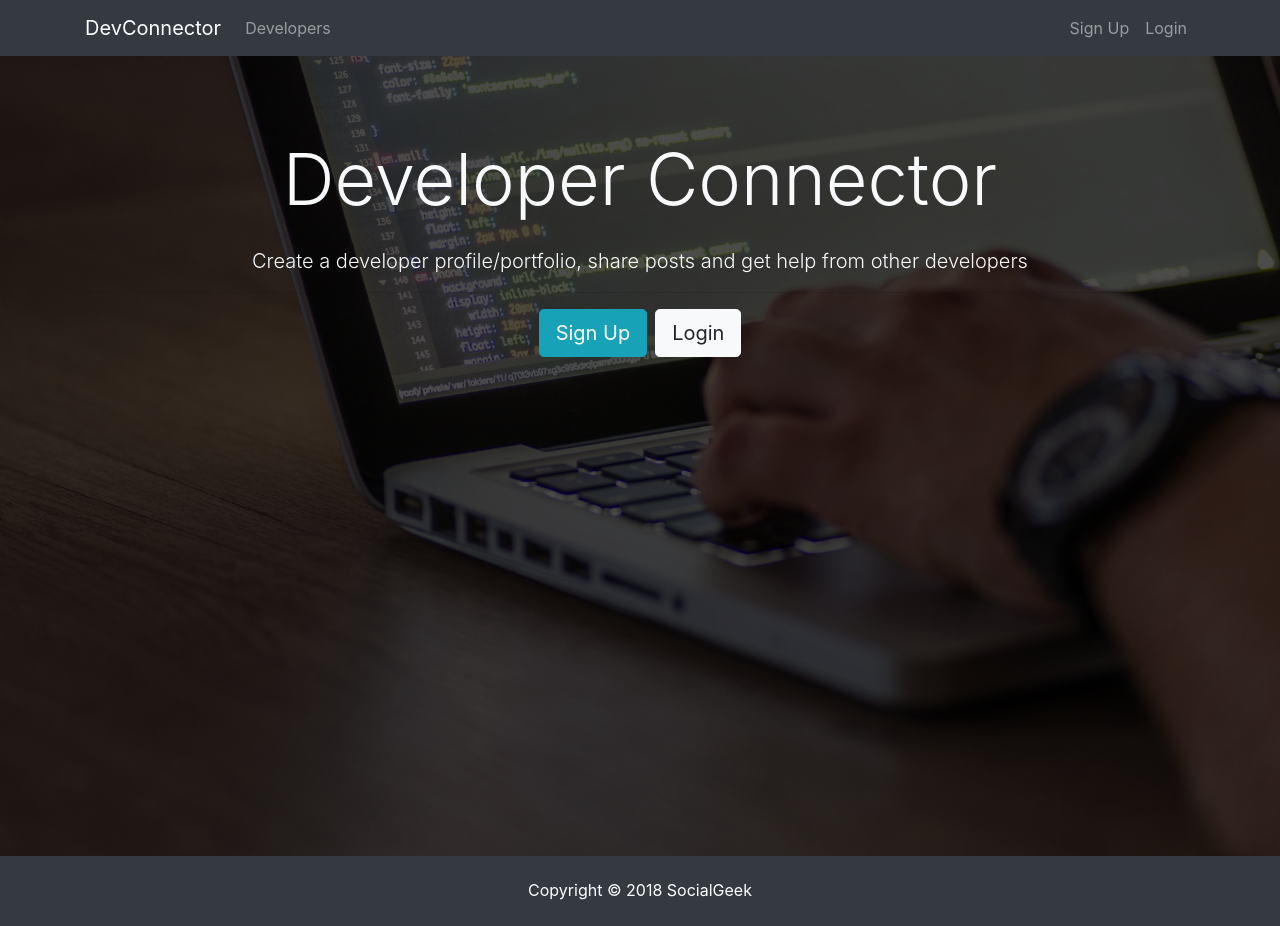
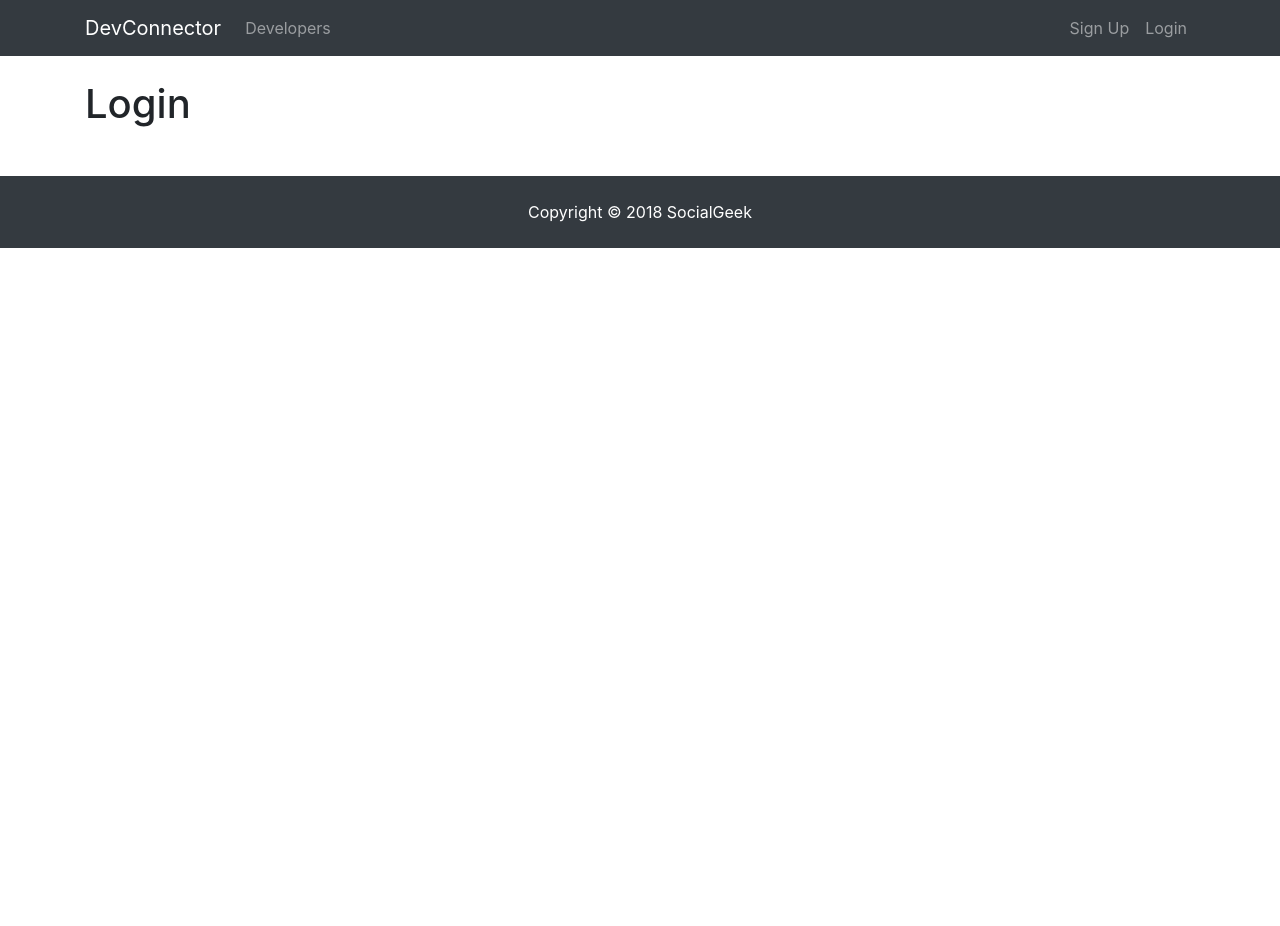
Before and after one commit to WaqarHassan/social_geeks, a React (Create React App) app in the folder client/: page /login in a window 1280 px wide. After the commit the page ends 800 px from the top, so only its background shows below. Built offline with nearby package versions, Linux system fonts and the light colour scheme.

Commit message:
Link Component

```diff
--- a/client/src/App.js
+++ b/client/src/App.js
@@ -14,7 +14,7 @@
       <Router>
         <div className="App">
                 <NavBar />
-                <Landing exact path = "/" component = {Landing} />
+                <Route exact path = "/" component = {Landing} />
                 <div className = "container">
                   <Route exact path= "/register" component={Register} />
                   <Route exact path= "/login" component={Login} />
--- a/client/src/components/Auth/Login.js
+++ b/client/src/components/Auth/Login.js
@@ -4,7 +4,7 @@
   render() {
     return (
       <div>
-
+          <h1>Login</h1>
       </div>
     )
   }
--- a/client/src/components/layout/Navbar.js
+++ b/client/src/components/layout/Navbar.js
@@ -1,13 +1,15 @@
 import React, { Component } from "react";
+
+import {Link} from 'react-router-dom';
 
 class Navbar extends Component {
   render() {
     return (
       <nav className="navbar navbar-expand-sm navbar-dark bg-dark mb-4">
         <div className="container">
-          <a className="navbar-brand" href="landing.html">
+          <Link className="navbar-brand" to="/">
             DevConnector
-          </a>
+          </Link>
           <button
             className="navbar-toggler"
             type="button"
@@ -20,23 +22,23 @@
           <div className="collapse navbar-collapse" id="mobile-nav">
             <ul className="navbar-nav mr-auto">
               <li className="nav-item">
-                <a className="nav-link" href="profiles.html">
+                <Link className="nav-link" to="/profiles">
                   {" "}
                   Developers
-                </a>
+                </Link>
               </li>
             </ul>
 
             <ul className="navbar-nav ml-auto">
               <li className="nav-item">
-                <a className="nav-link" href="register.html">
+                <Link className="nav-link" to="/register">
                   Sign Up
-                </a>
+                </Link>
               </li>
               <li className="nav-item">
-                <a className="nav-link" href="login.html">
+                <Link className="nav-link" to="login">
                   Login
-                </a>
+                </Link>
               </li>
             </ul>
           </div>
```
